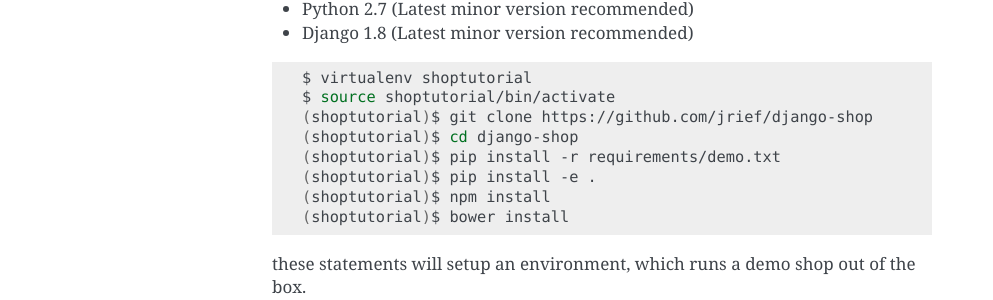
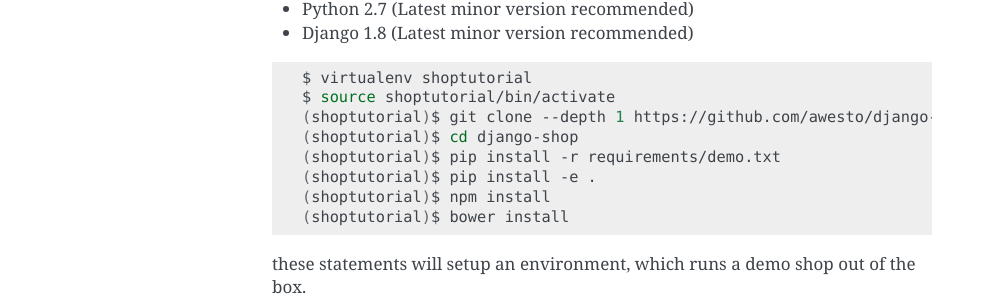
Before and after one commit to joker-softdev/django_shop, a Sphinx documentation site: the page built from docs/tutorial/intro.rst, in a window 1280 px wide. Shown: the part 675-975 px from the top of the page, without its empty margins (148-1141 px from the left). Built offline with Sphinx 7.4.7, drawn with Linux system fonts in a browser that asks for light colours.

Commit message:
Update intro.rst

```diff
--- a/docs/tutorial/intro.rst
+++ b/docs/tutorial/intro.rst
@@ -38,7 +38,7 @@ system:
 
 	$ virtualenv shoptutorial
 	$ source shoptutorial/bin/activate
-	(shoptutorial)$ git clone https://github.com/jrief/django-shop
+	(shoptutorial)$ git clone --depth 1 https://github.com/awesto/django-shop
 	(shoptutorial)$ cd django-shop
 	(shoptutorial)$ pip install -r requirements/demo.txt
 	(shoptutorial)$ pip install -e .
```
